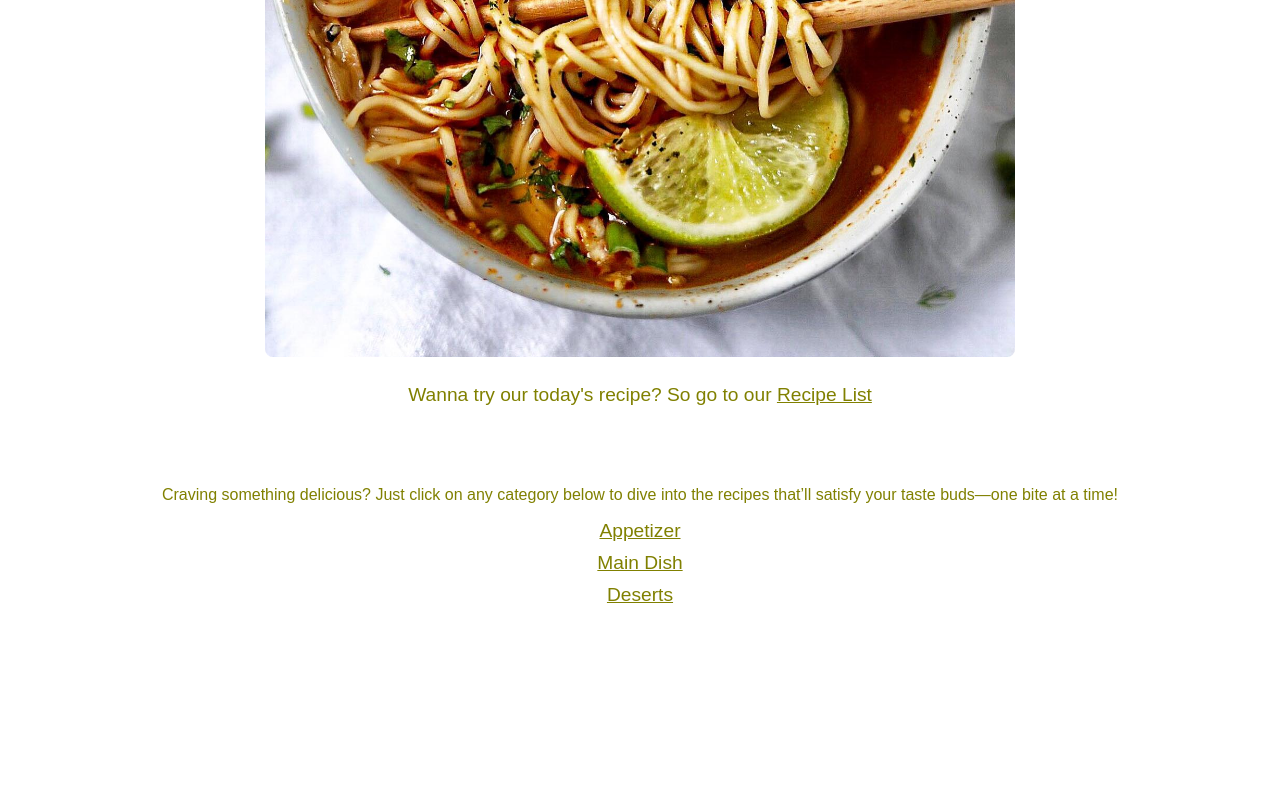
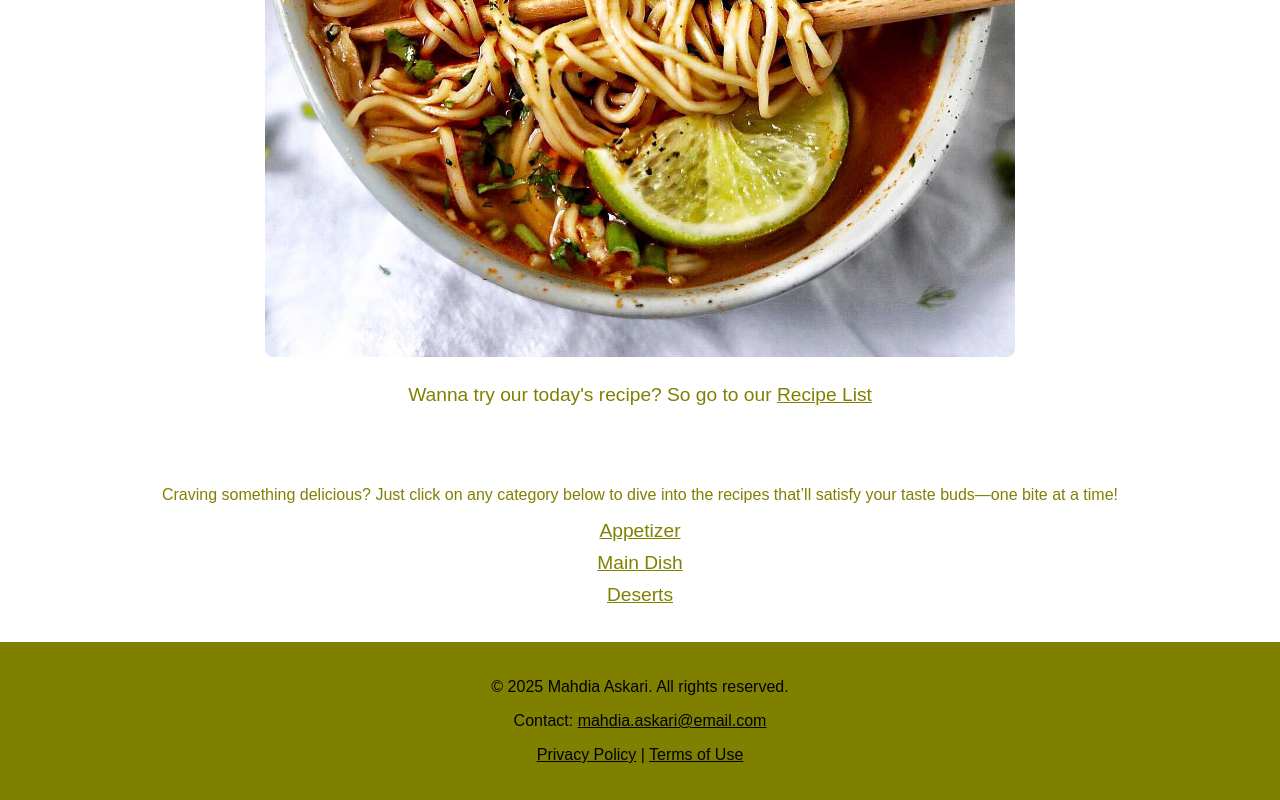
Before and after one commit to mia403/KFood-Recipe, a plain HTML site: page index.html in a window 1280 px wide. Shown: the part 999-1799 px from the top of the page. Before the commit the page ends 1641 px from the top, so only its background shows below. Drawn offline with Linux system fonts and the light colour scheme.

Commit message:
Update index.html

```diff
--- a/index.html
+++ b/index.html
@@ -126,5 +126,14 @@
             <li><a href="recipe-details.html">Deserts</a></li>
          </ul>
     </aside>
+
+    <footer style="text-align: center; padding: 20px; background-color: olive; color: black;">
+  <p>&copy; 2025 Mahdia Askari. All rights reserved.</p>
+  <p>Contact: <a href="mailto:mahdia.askari@email.com" style="color: black;">mahdia.askari@email.com</a></p>
+  <p>
+    <a href="#" style="color: black;">Privacy Policy</a> |
+    <a href="#" style="color: black;">Terms of Use</a>
+  </p>
+</footer>
 </body>
 </html>
```
